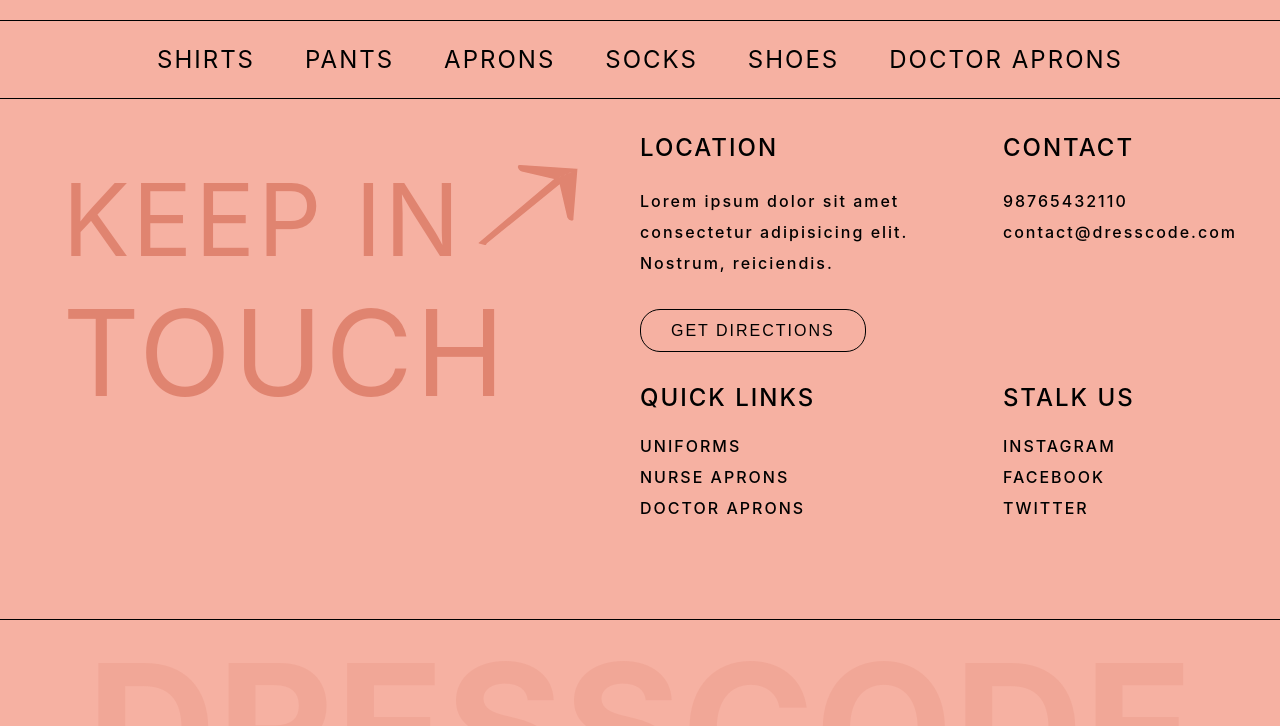
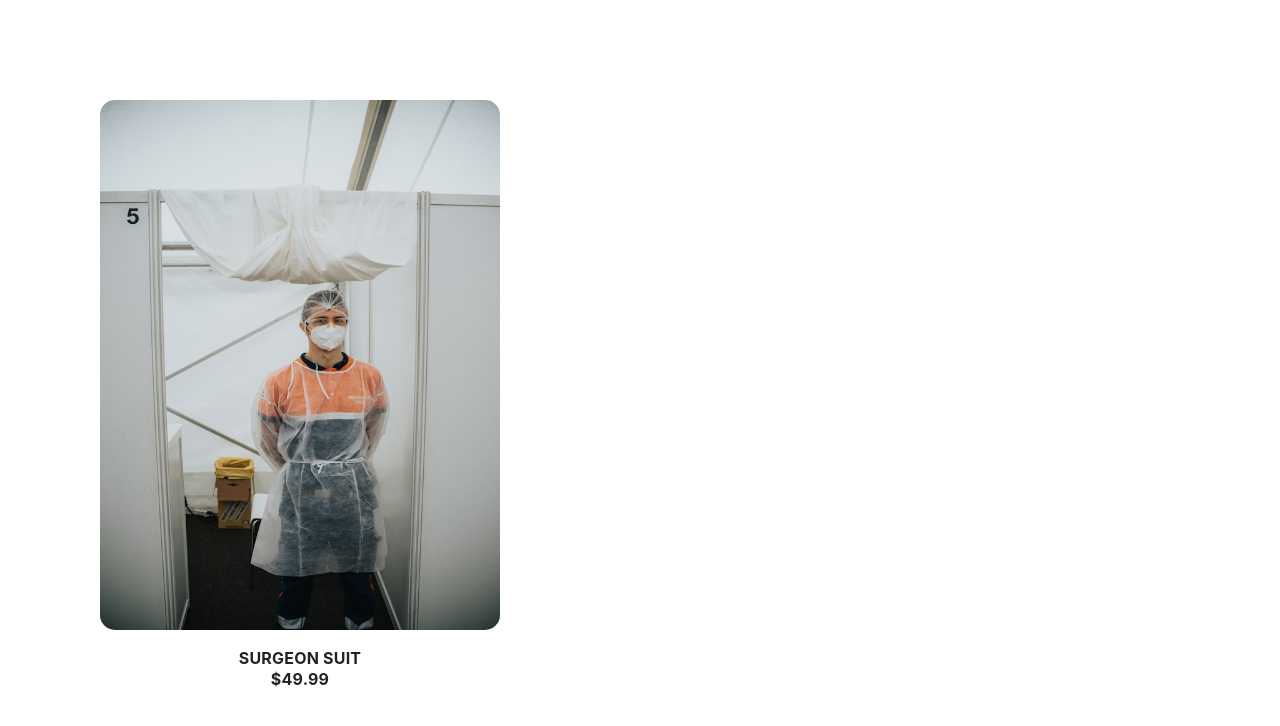
Before and after one commit to Lexodd-Hypernova/dresscode-ecom-, a React (Vite) app: page / in a window 1280 px wide. Shown: the top 726 px of the page. Built offline with nearby package versions, Linux system fonts and the light colour scheme.

Commit message:
Build Card component

```diff
--- a/src/App.jsx
+++ b/src/App.jsx
@@ -1,3 +1,4 @@
+import Card from "./components/Card"
 import Footer from "./components/Footer"
 import NavBar from "./components/NavBar"
 
@@ -6,7 +7,8 @@ function App() {
   return (
     <>
       {/* <NavBar /> */}
-      <Footer />
+      {/* <Footer /> */}
+      <Card />
     </>
   )
 }
--- /dev/null
+++ b/src/components/Card.jsx
@@ -0,0 +1,19 @@
+import React from "react";
+import './card.css';
+import CardImage from '../assets/card.jpg';
+
+const Card = () => {
+  return (
+    <div className="card">
+        <div className="card-image-sec">
+            <img src={CardImage} alt="Product Image" />
+        </div>
+        <div className="card-details-sec">
+            <p>SURGEON SUIT</p>
+            <p>$49.99</p>
+        </div>
+    </div>
+  );
+};
+
+export default Card;
--- /dev/null
+++ b/src/components/card.css
@@ -0,0 +1,37 @@
+.card {
+  width: 400px;
+  height: 600px;
+  display: grid;
+  grid-template-rows: 530px 50px;
+  gap: 20px;
+  cursor: pointer;
+  margin: 100px;
+  transition: transform 0.3s ease-in;
+}
+
+.card:hover {
+  transform: scale(1.02);
+}
+
+.card-image-sec img {
+  width: 100%;
+  height: 100%;
+  border-radius: 15px;
+}
+
+.card-details-sec {
+  display: flex;
+  flex-direction: column;
+  align-items: center;
+  gap: 5px;
+}
+
+.card-details-sec p {
+  margin: 0;
+  color: #222;
+  font-size: 16px;
+  font-weight: 700;
+  line-height: 16px; /* 100% */
+  letter-spacing: 0.2px;
+  text-transform: uppercase;
+}
```
Also changed, not shown: src/assets/card.jpg (added).
